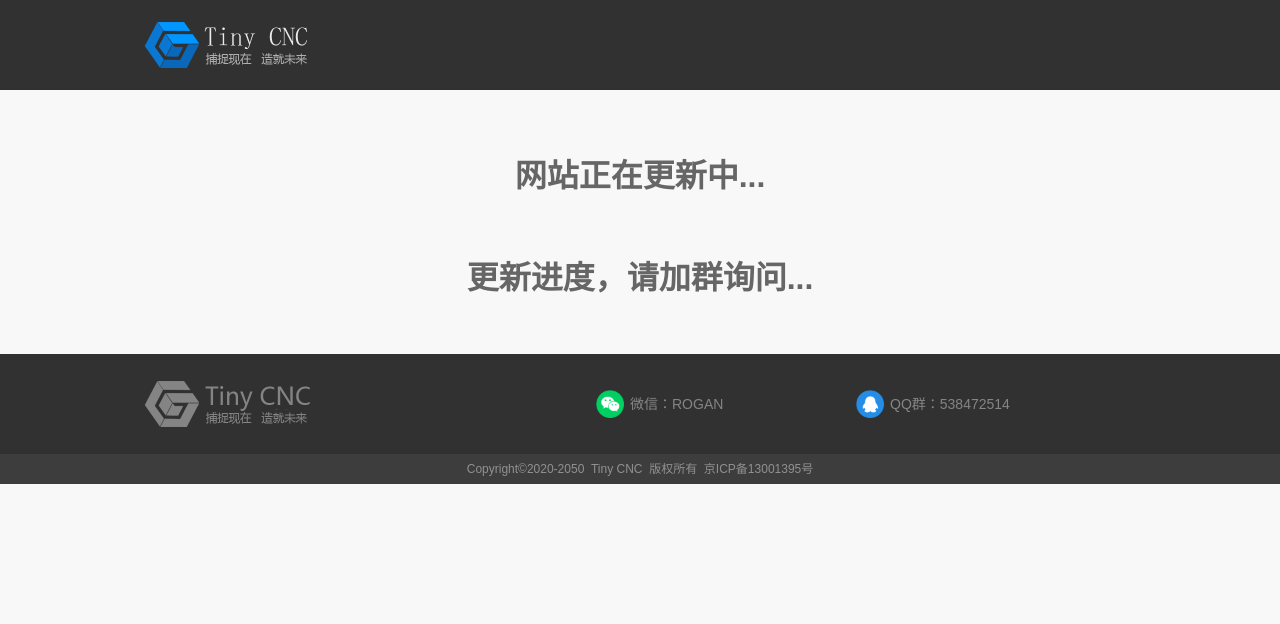
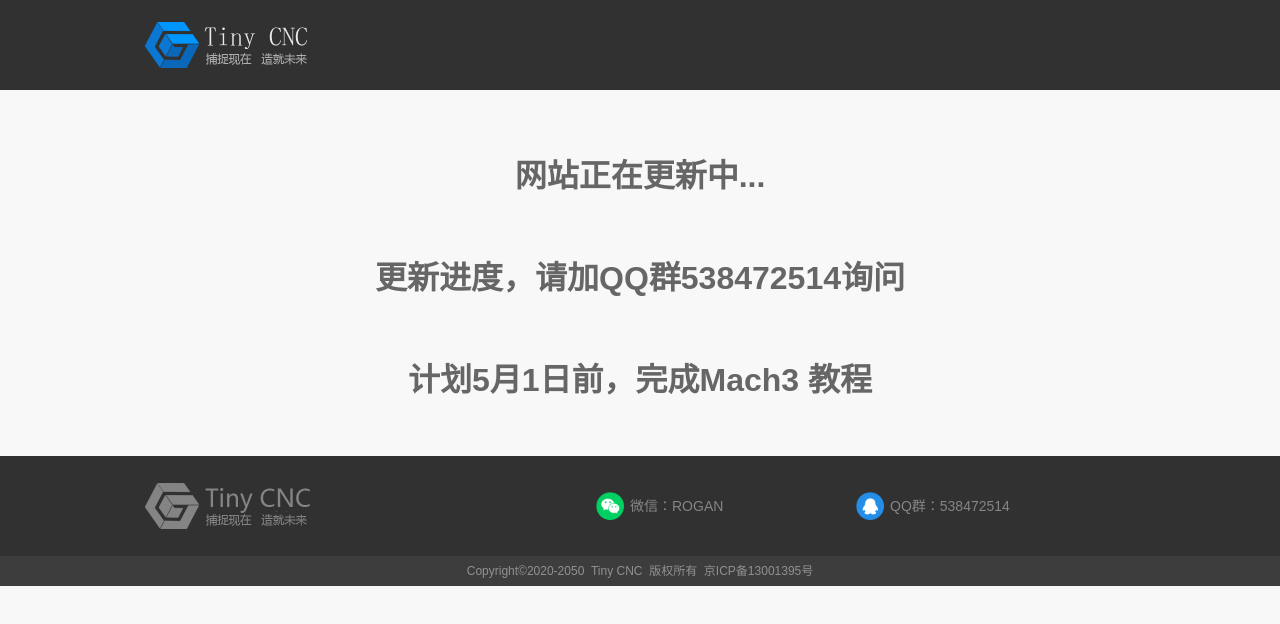
Before and after one commit to dijkstrazw/tinycnc, a plain HTML site: page blank.html in a window 1280 px wide. Drawn offline with Linux system fonts and the light colour scheme.

Commit message:
Update blank.html

```diff
--- a/blank.html
+++ b/blank.html
@@ -21,7 +21,9 @@
     <div class="lianxiwm f-oh">
         <div class="inner">
             <h1>网站正在更新中...</h1>
-            <h1>更新进度，请加群询问...</h1>
+            <h1>更新进度，请加QQ群538472514询问</h1>
+            <h1></h1>
+            <h1>计划5月1日前，完成Mach3 教程</h1>
     </div>
 
     <div class="contact f-oh">
```
